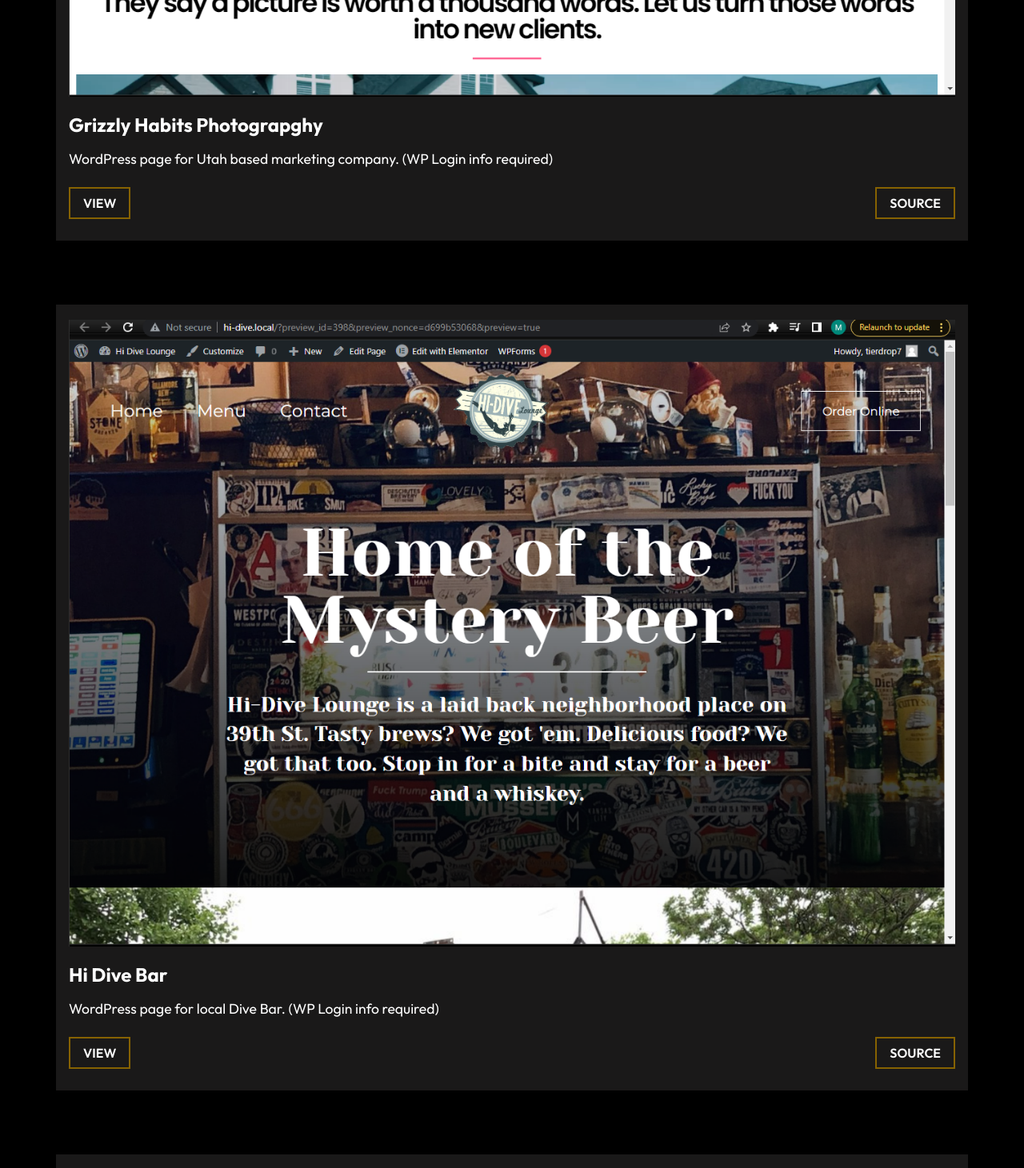
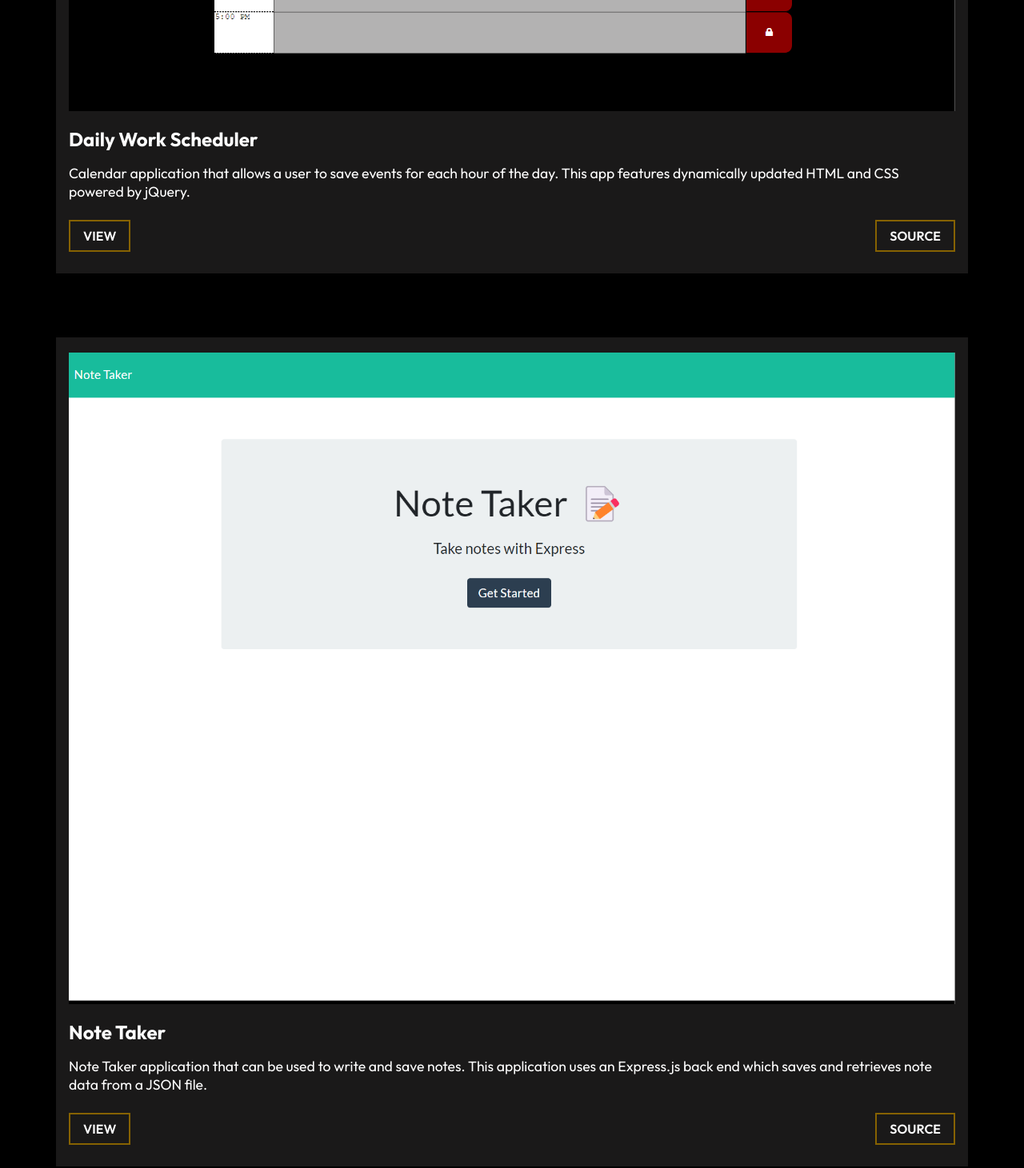
Before and after one commit to Tierney7/port-tierney, a React (Create React App) app: page /project in a window 1280 px wide. Shown: the part 6240-7701 px from the top of the page at 80% size. Built offline with nearby package versions, Linux system fonts and the light colour scheme.

Commit message:
86 sites

```diff
--- a/src/components/WorkCardData.js
+++ b/src/components/WorkCardData.js
@@ -2,8 +2,6 @@
 import pro2 from "../assets/project2.png";
 import pro3 from "../assets/project3.png";
 import pro4 from "../assets/project4.png";
-import pro5 from "../assets/project5.png";
-import pro6 from "../assets/project6.png";
 import pro7 from "../assets/project7.png";
 import pro8 from "../assets/project8.png";
 import pro9 from "../assets/project9.png";
@@ -57,23 +55,6 @@
         source: "https://github.com/johnathanmann/Seared",
     },
 
-    {
-        imgsrc: pro6,
-        title: "Grizzly Habits Photograpghy",
-        text: "WordPress page for Utah based marketing company. (WP Login info required)",
-        view: "http://photography-packages.local/",
-        source: "https://github.com/Tierney7",
-
-    },
-
-    {
-        imgsrc: pro5,
-        title: "Hi Dive Bar",
-        text: "WordPress page for local Dive Bar. (WP Login info required)",
-        view: "http://hi-dive.local/",
-        source: "https://github.com/Tierney7",
-
-    },
 
     {
         imgsrc: pro1,
```
